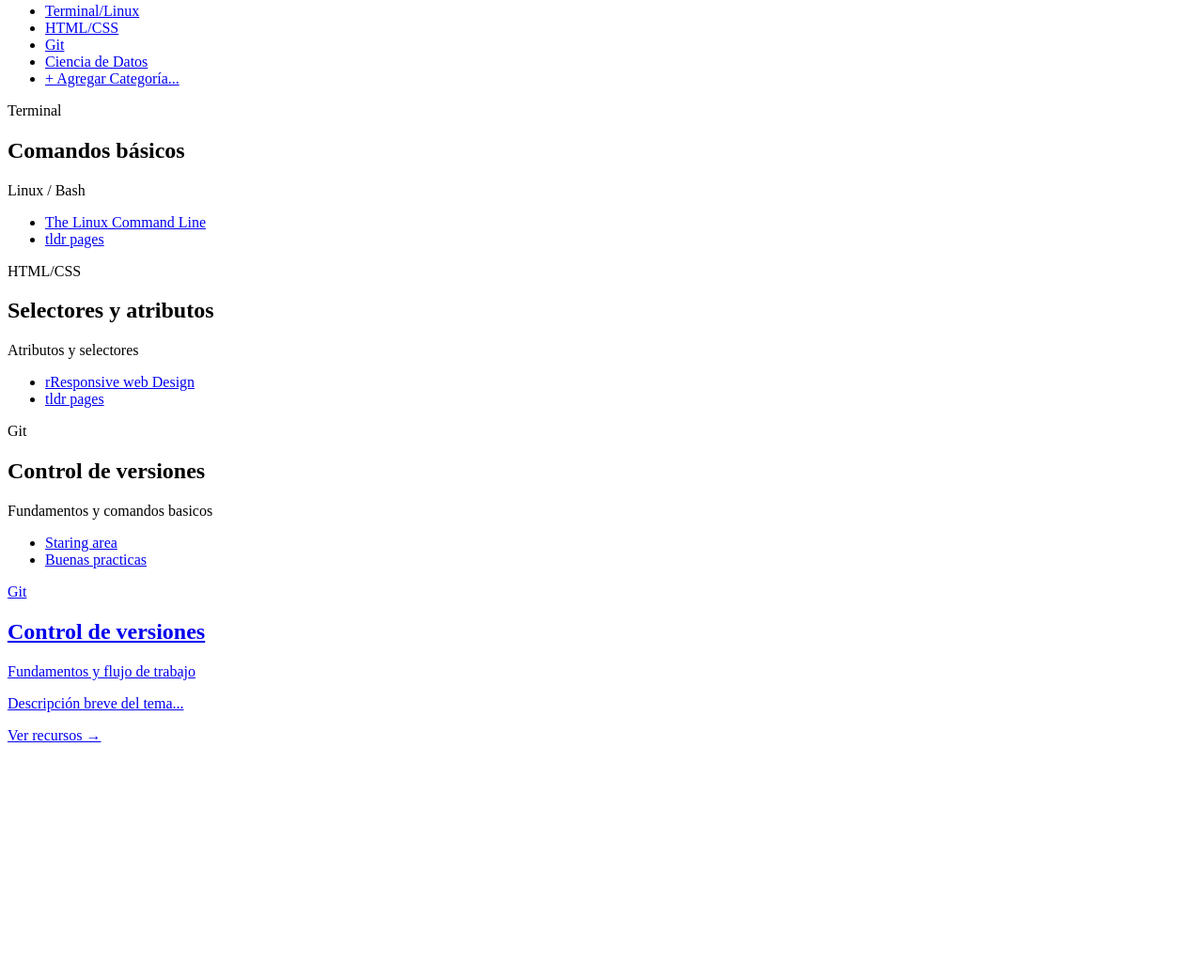
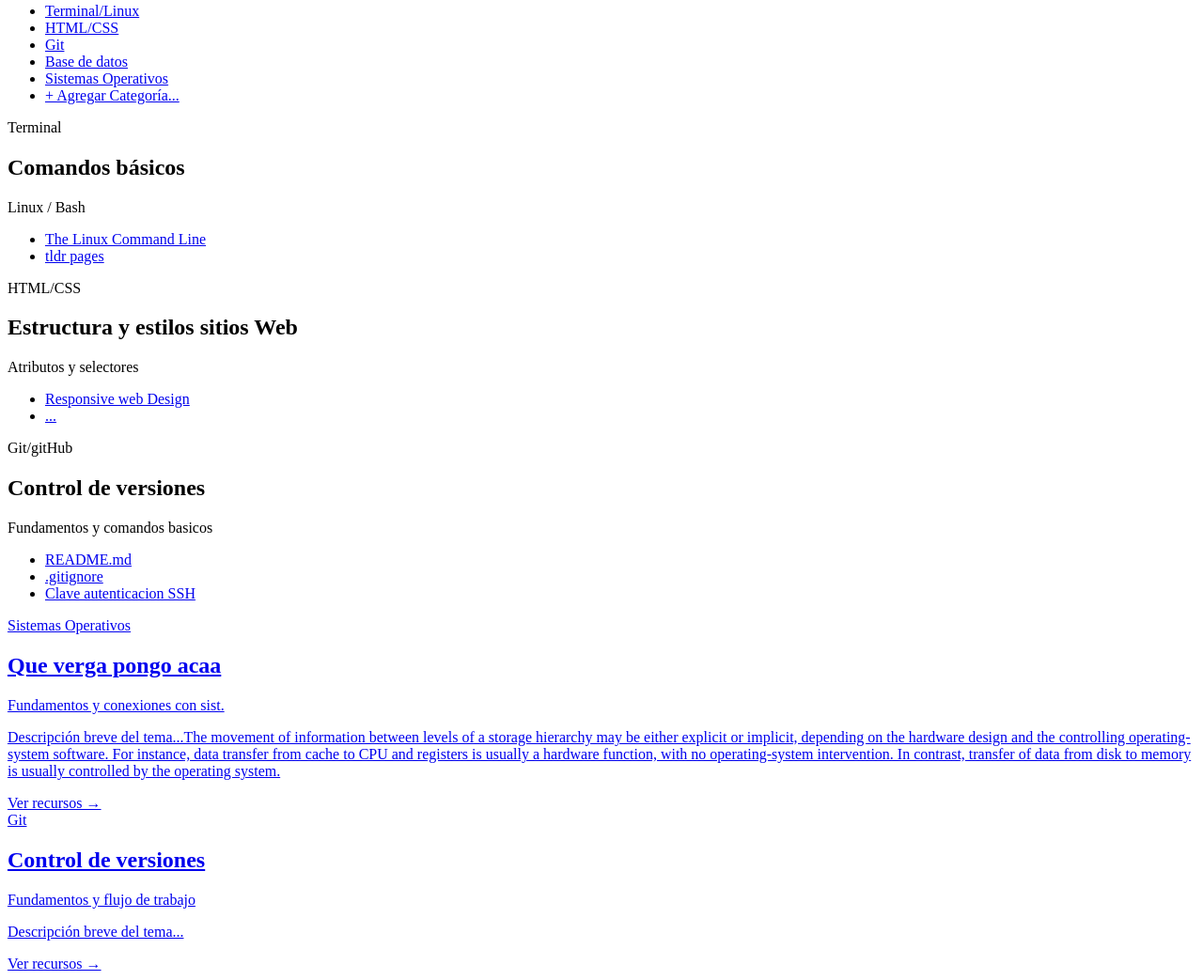
Before and after one commit to mariacrx/htmlBeggins, a plain HTML site: page index.html in a window 1280 px wide. Shown: the part 241-1284 px from the top of the page at 94% size. Before the commit the page ends 1041 px from the top, so only its background shows below. Drawn offline with Linux system fonts and the light colour scheme; a script that the page names is missing.

Commit message:
commit de todos los archivos importantes para usar, sin terminar nada.

```diff
--- a/index.html
+++ b/index.html
@@ -29,10 +29,12 @@
                     <li><a href="#">Terminal/Linux</a></li>
                     <li><a href="#">HTML/CSS</a></li>
                     <li><a href="#">Git</a></li>
-                    <li><a href="#">Ciencia de Datos</a></li>
+                    <li><a href="#">Base de datos</a></li>
+                    <li><a href="#">Sistemas Operativos</a></li>
                     <li><a href="#">+ Agregar Categoría...</a></li>
                 </ul>
             </aside>
+
             <section>
                 <div class="card1">
                     <span class="tag">Terminal</span>
@@ -46,26 +48,42 @@
 
                 <div class="card2">
                     <span class="tag">HTML/CSS</span>
-                    <h2>Selectores y atributos</h2>
+                    <h2>Estructura y estilos sitios Web</h2>
                     <p>Atributos y selectores</p>
                     <ul>
-                        <li><a href="...">rResponsive web Design</a></li>
-                        <li><a href="...">tldr pages</a></li>
+                        <li><a href="...">Responsive web Design</a></li>
+                        <li><a href="...">...</a></li>
                     </ul>
                 </div>
 
                 <div class="card3">
-                    <span class="tag">Git</span>
+                    <span class="tag">Git/gitHub</span>
                     <h2>Control de versiones</h2>
                     <p>Fundamentos y comandos basicos</p>
                     <ul>
-                        <li><a href="...">Staring area</a></li>
-                        <li><a href="...">Buenas practicas</a></li>
+                        <li><a href="https://www.makeareadme.com/">README.md</a></li>
+                        <li><a href="https://docs.github.com/es/get-started/git-basics/ignoring-files">.gitignore</a></li>
+                        <li><a href="https://docs.github.com/es/authentication/connecting-to-github-with-ssh/generating-a-new-ssh-key-and-adding-it-to-the-ssh-agent">Clave autenticacion SSH</a></li>
                     </ul>
                 </div>
 
+                <a href="op.html">
+                    <article class="card4">
+                        <span class="tag">Sistemas Operativos</span>
+                        <h2>Que verga pongo acaa</h2>
+                        <p>Fundamentos y conexiones con sist.</p>
+                        <p class="desc">
+                            Descripción breve del tema...The movement of information between levels of a storage hierarchy may be
+                            either explicit or implicit, depending on the hardware design and the controlling operating-system software. For instance, data transfer from cache to CPU
+                            and registers is usually a hardware function, with no operating-system intervention. In contrast, transfer of data from disk to memory is usually controlled
+                            by the operating system.
+                        </p>
+                        <span>Ver recursos →</span>
+                    </article>
+                    </a>
+
                 <a href="git.html">
-                    <article class="card">
+                    <article class="card4">
                         <span class="tag">Git</span>
                         <h2>Control de versiones</h2>
                         <p>Fundamentos y flujo de trabajo</p>
--- /dev/null
+++ b/script.js
@@ -0,0 +1,2 @@
+let danielAmaro = "hola mundillo";
+console.log(danielAmaro);
```
Also changed, not shown: git.html (added, +11 -0 lines), op.html (added, +11 -0 lines), style.css (added).
